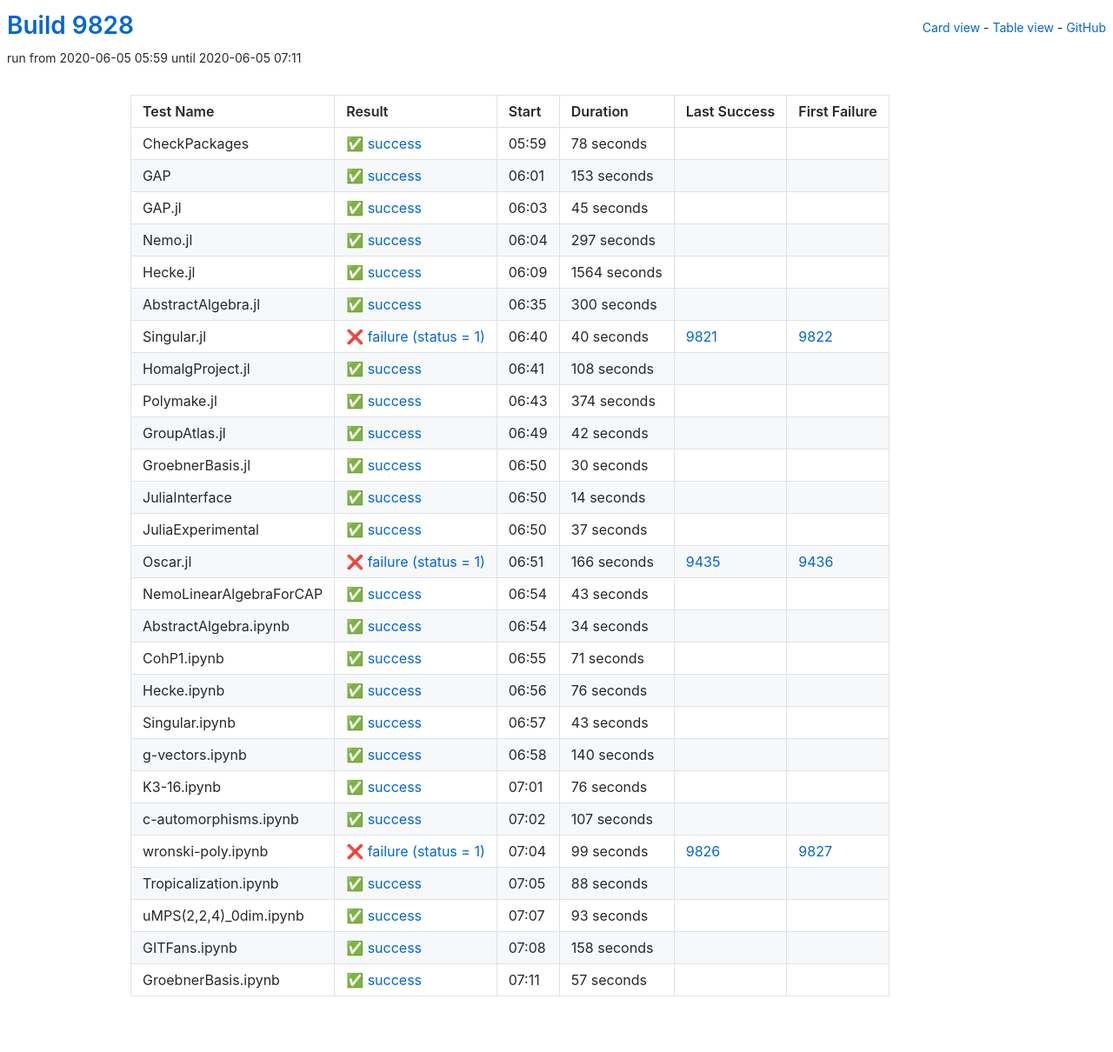
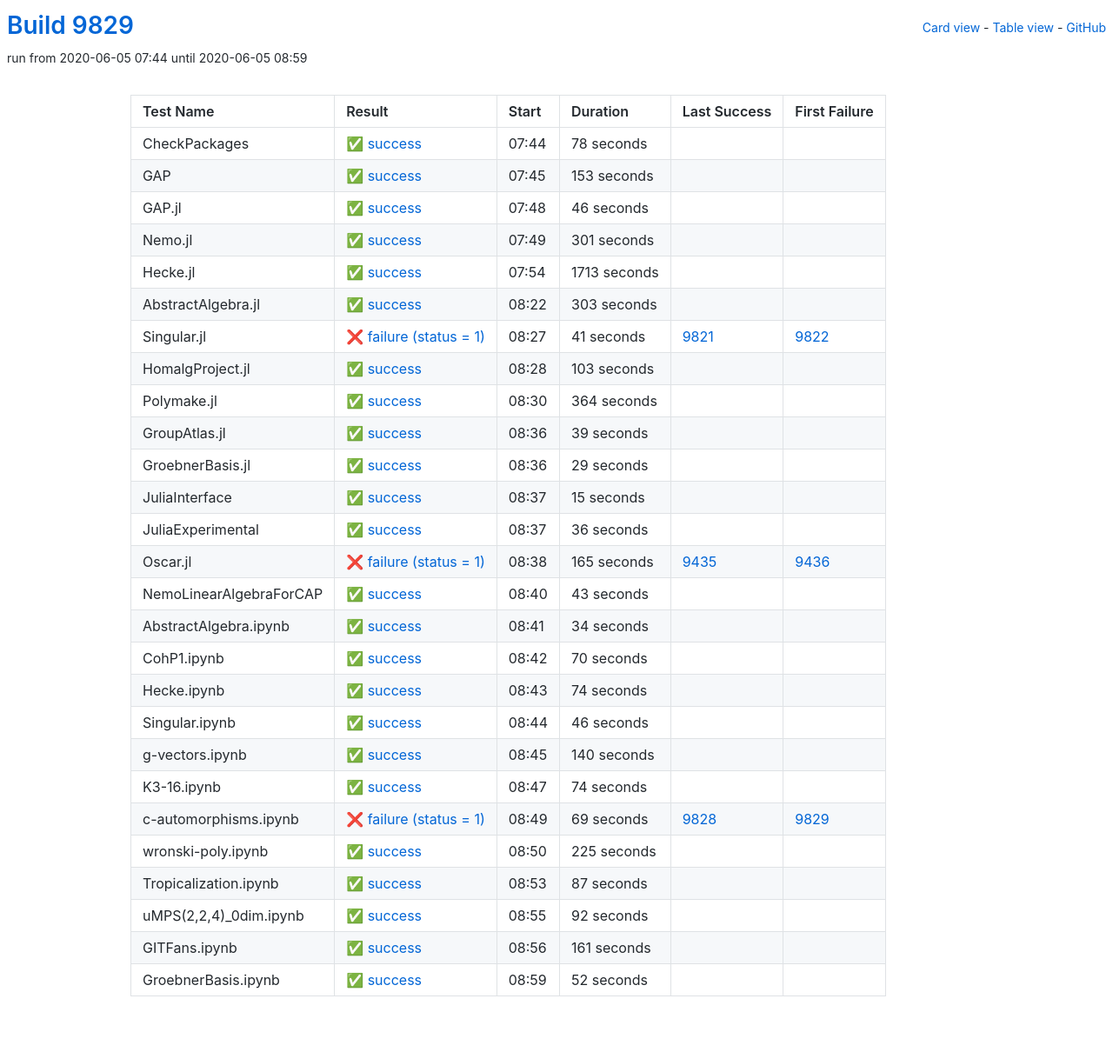
Before and after one commit to oscar-system/oscar-ci-status, a Jekyll site: the page built from table.html, in a window 1280 px wide. Shown: the whole page at 87% size. Built offline with Jekyll 4.4.1, drawn with Linux system fonts in a browser that asks for light colours.

Commit message:
Build 9829

```diff
--- a/_data/ci.yml
+++ b/_data/ci.yml
@@ -1,5 +1,5 @@
-build: 9828
-build_url: https://oscarci.mathematik.uni-kl.de/job/oscar/9828/
+build: 9829
+build_url: https://oscarci.mathematik.uni-kl.de/job/oscar/9829/
 job: oscar
 tests:
 - duration: 78
@@ -9,9 +9,9 @@
   id: checkpackages
   last_success: false
   last_success_url: null
-  log: https://oscarci.mathematik.uni-kl.de/job/oscar/9828/artifact/logs/build-9828/CheckPackages.log
+  log: https://oscarci.mathematik.uni-kl.de/job/oscar/9829/artifact/logs/build-9829/CheckPackages.log
   name: CheckPackages
-  start: 2020-06-05 05:59
+  start: 2020-06-05 07:44
   status: success
   success: true
 - duration: 153
@@ -21,153 +21,153 @@
   id: gap
   last_success: false
   last_success_url: null
-  log: https://oscarci.mathematik.uni-kl.de/job/oscar/9828/artifact/logs/build-9828/GAP.log
+  log: https://oscarci.mathematik.uni-kl.de/job/oscar/9829/artifact/logs/build-9829/GAP.log
   name: GAP
-  start: 2020-06-05 06:01
+  start: 2020-06-05 07:45
   status: success
   success: true
-- duration: 45
+- duration: 46
   exitcode: 0
   first_failure: false
   first_failure_url: null
   id: gap-jl
   last_success: false
   last_success_url: null
-  log: https://oscarci.mathematik.uni-kl.de/job/oscar/9828/artifact/logs/build-9828/GAP.jl.log
+  log: https://oscarci.mathematik.uni-kl.de/job/oscar/9829/artifact/logs/build-9829/GAP.jl.log
   name: GAP.jl
-  start: 2020-06-05 06:03
+  start: 2020-06-05 07:48
   status: success
   success: true
-- duration: 297
+- duration: 301
   exitcode: 0
   first_failure: false
   first_failure_url: null
   id: nemo-jl
   last_success: false
   last_success_url: null
-  log: https://oscarci.mathematik.uni-kl.de/job/oscar/9828/artifact/logs/build-9828/Nemo.jl.log
+  log: https://oscarci.mathematik.uni-kl.de/job/oscar/9829/artifact/logs/build-9829/Nemo.jl.log
   name: Nemo.jl
-  start: 2020-06-05 06:04
+  start: 2020-06-05 07:49
   status: success
   success: true
-- duration: 1564
+- duration: 1713
   exitcode: 0
   first_failure: false
   first_failure_url: null
   id: hecke-jl
   last_success: false
   last_success_url: null
-  log: https://oscarci.mathematik.uni-kl.de/job/oscar/9828/artifact/logs/build-9828/Hecke.jl.log
+  log: https://oscarci.mathematik.uni-kl.de/job/oscar/9829/artifact/logs/build-9829/Hecke.jl.log
   name: Hecke.jl
-  start: 2020-06-05 06:09
+  start: 2020-06-05 07:54
   status: success
   success: true
-- duration: 300
+- duration: 303
   exitcode: 0
   first_failure: false
   first_failure_url: null
   id: abstractalgebra-jl
   last_success: false
   last_success_url: null
-  log: https://oscarci.mathematik.uni-kl.de/job/oscar/9828/artifact/logs/build-9828/AbstractAlgebra.jl.log
+  log: https://oscarci.mathematik.uni-kl.de/job/oscar/9829/artifact/logs/build-9829/AbstractAlgebra.jl.log
   name: AbstractAlgebra.jl
-  start: 2020-06-05 06:35
+  start: 2020-06-05 08:22
   status: success
   success: true
-- duration: 40
+- duration: 41
   exitcode: 1
   first_failure: 9822
   first_failure_url: https://oscarci.mathematik.uni-kl.de/job/oscar/9822/
   id: singular-jl
   last_success: 9821
   last_success_url: https://oscarci.mathematik.uni-kl.de/job/oscar/9821/
-  log: https://oscarci.mathematik.uni-kl.de/job/oscar/9828/artifact/logs/build-9828/Singular.jl.log
+  log: https://oscarci.mathematik.uni-kl.de/job/oscar/9829/artifact/logs/build-9829/Singular.jl.log
   name: Singular.jl
-  start: 2020-06-05 06:40
+  start: 2020-06-05 08:27
   status: failure
   success: false
-- duration: 108
+- duration: 103
   exitcode: 0
   first_failure: false
   first_failure_url: null
   id: homalgproject-jl
   last_success: false
   last_success_url: null
-  log: https://oscarci.mathematik.uni-kl.de/job/oscar/9828/artifact/logs/build-9828/HomalgProject.jl.log
+  log: https://oscarci.mathematik.uni-kl.de/job/oscar/9829/artifact/logs/build-9829/HomalgProject.jl.log
   name: HomalgProject.jl
-  start: 2020-06-05 06:41
+  start: 2020-06-05 08:28
   status: success
   success: true
-- duration: 374
+- duration: 364
   exitcode: 0
   first_failure: false
   first_failure_url: null
   id: polymake-jl
   last_success: false
   last_success_url: null
-  log: https://oscarci.mathematik.uni-kl.de/job/oscar/9828/artifact/logs/build-9828/Polymake.jl.log
+  log: https://oscarci.mathematik.uni-kl.de/job/oscar/9829/artifact/logs/build-9829/Polymake.jl.log
   name: Polymake.jl
-  start: 2020-06-05 06:43
+  start: 2020-06-05 08:30
   status: success
   success: true
-- duration: 42
+- duration: 39
   exitcode: 0
   first_failure: false
   first_failure_url: null
   id: groupatlas-jl
   last_success: false
   last_success_url: null
-  log: https://oscarci.mathematik.uni-kl.de/job/oscar/9828/artifact/logs/build-9828/GroupAtlas.jl.log
+  log: https://oscarci.mathematik.uni-kl.de/job/oscar/9829/artifact/logs/build-9829/GroupAtlas.jl.log
   name: GroupAtlas.jl
-  start: 2020-06-05 06:49
+  start: 2020-06-05 08:36
   status: success
   success: true
-- duration: 30
+- duration: 29
   exitcode: 0
   first_failure: false
   first_failure_url: null
   id: groebnerbasis-jl
   last_success: false
   last_success_url: null
-  log: https://oscarci.mathematik.uni-kl.de/job/oscar/9828/artifact/logs/build-9828/GroebnerBasis.jl.log
+  log: https://oscarci.mathematik.uni-kl.de/job/oscar/9829/artifact/logs/build-9829/GroebnerBasis.jl.log
   name: GroebnerBasis.jl
-  start: 2020-06-05 06:50
+  start: 2020-06-05 08:36
   status: success
   success: true
-- duration: 14
+- duration: 15
   exitcode: 0
   first_failure: false
   first_failure_url: null
   id: juliainterface
   last_success: false
   last_success_url: null
-  log: https://oscarci.mathematik.uni-kl.de/job/oscar/9828/artifact/logs/build-9828/JuliaInterface.log
+  log: https://oscarci.mathematik.uni-kl.de/job/oscar/9829/artifact/logs/build-9829/JuliaInterface.log
   name: JuliaInterface
-  start: 2020-06-05 06:50
+  start: 2020-06-05 08:37
   status: success
   success: true
-- duration: 37
+- duration: 36
   exitcode: 0
   first_failure: false
   first_failure_url: null
   id: juliaexperimental
   last_success: false
   last_success_url: null
-  log: https://oscarci.mathematik.uni-kl.de/job/oscar/9828/artifact/logs/build-9828/JuliaExperimental.log
+  log: https://oscarci.mathematik.uni-kl.de/job/oscar/9829/artifact/logs/build-9829/JuliaExperimental.log
   name: JuliaExperimental
-  start: 2020-06-05 06:50
+  start: 2020-06-05 08:37
   status: success
   success: true
-- duration: 166
+- duration: 165
   exitcode: 1
   first_failure: 9436
   first_failure_url: https://oscarci.mathematik.uni-kl.de/job/oscar/9436/
   id: oscar-jl
   last_success: 9435
   last_success_url: https://oscarci.mathematik.uni-kl.de/job/oscar/9435/
-  log: https://oscarci.mathematik.uni-kl.de/job/oscar/9828/artifact/logs/build-9828/Oscar.jl.log
+  log: https://oscarci.mathematik.uni-kl.de/job/oscar/9829/artifact/logs/build-9829/Oscar.jl.log
   name: Oscar.jl
-  start: 2020-06-05 06:51
+  start: 2020-06-05 08:38
   status: failure
   success: false
 - duration: 43
@@ -177,9 +177,9 @@
   id: nemolinearalgebraforcap
   last_success: false
   last_success_url: null
-  log: https://oscarci.mathematik.uni-kl.de/job/oscar/9828/artifact/logs/build-9828/NemoLinearAlgebraForCAP.log
+  log: https://oscarci.mathematik.uni-kl.de/job/oscar/9829/artifact/logs/build-9829/NemoLinearAlgebraForCAP.log
   name: NemoLinearAlgebraForCAP
-  start: 2020-06-05 06:54
+  start: 2020-06-05 08:40
   status: success
   success: true
 - duration: 34
@@ -189,45 +189,45 @@
   id: abstractalgebra-ipynb
   last_success: false
   last_success_url: null
-  log: https://oscarci.mathematik.uni-kl.de/job/oscar/9828/artifact/logs/build-9828/AbstractAlgebra.ipynb.log
+  log: https://oscarci.mathematik.uni-kl.de/job/oscar/9829/artifact/logs/build-9829/AbstractAlgebra.ipynb.log
   name: AbstractAlgebra.ipynb
-  start: 2020-06-05 06:54
+  start: 2020-06-05 08:41
   status: success
   success: true
-- duration: 71
+- duration: 70
   exitcode: 0
   first_failure: false
   first_failure_url: null
   id: cohp1-ipynb
   last_success: false
   last_success_url: null
-  log: https://oscarci.mathematik.uni-kl.de/job/oscar/9828/artifact/logs/build-9828/CohP1.ipynb.log
+  log: https://oscarci.mathematik.uni-kl.de/job/oscar/9829/artifact/logs/build-9829/CohP1.ipynb.log
   name: CohP1.ipynb
-  start: 2020-06-05 06:55
+  start: 2020-06-05 08:42
   status: success
   success: true
-- duration: 76
+- duration: 74
   exitcode: 0
   first_failure: false
   first_failure_url: null
   id: hecke-ipynb
   last_success: false
   last_success_url: null
-  log: https://oscarci.mathematik.uni-kl.de/job/oscar/9828/artifact/logs/build-9828/Hecke.ipynb.log
+  log: https://oscarci.mathematik.uni-kl.de/job/oscar/9829/artifact/logs/build-9829/Hecke.ipynb.log
   name: Hecke.ipynb
-  start: 2020-06-05 06:56
+  start: 2020-06-05 08:43
   status: success
   success: true
-- duration: 43
+- duration: 46
   exitcode: 0
   first_failure: false
   first_failure_url: null
   id: singular-ipynb
   last_success: false
   last_success_url: null
-  log: https://oscarci.mathematik.uni-kl.de/job/oscar/9828/artifact/logs/build-9828/Singular.ipynb.log
+  log: https://oscarci.mathematik.uni-kl.de/job/oscar/9829/artifact/logs/build-9829/Singular.ipynb.log
   name: Singular.ipynb
-  start: 2020-06-05 06:57
+  start: 2020-06-05 08:44
   status: success
   success: true
 - duration: 140
@@ -237,92 +237,92 @@
   id: g-vectors-ipynb
   last_success: false
   last_success_url: null
-  log: https://oscarci.mathematik.uni-kl.de/job/oscar/9828/artifact/logs/build-9828/g-vectors.ipynb.log
+  log: https://oscarci.mathematik.uni-kl.de/job/oscar/9829/artifact/logs/build-9829/g-vectors.ipynb.log
   name: g-vectors.ipynb
-  start: 2020-06-05 06:58
+  start: 2020-06-05 08:45
   status: success
   success: true
-- duration: 76
+- duration: 74
   exitcode: 0
   first_failure: false
   first_failure_url: null
   id: k3-16-ipynb
   last_success: false
   last_success_url: null
-  log: https://oscarci.mathematik.uni-kl.de/job/oscar/9828/artifact/logs/build-9828/K3-16.ipynb.log
+  log: https://oscarci.mathematik.uni-kl.de/job/oscar/9829/artifact/logs/build-9829/K3-16.ipynb.log
   name: K3-16.ipynb
-  start: 2020-06-05 07:01
+  start: 2020-06-05 08:47
   status: success
   success: true
-- duration: 107
+- duration: 69
+  exitcode: 1
+  first_failure: 9829
+  first_failure_url: https://oscarci.mathematik.uni-kl.de/job/oscar/9829/
+  id: c-automorphisms-ipynb
+  last_success: 9828
+  last_success_url: https://oscarci.mathematik.uni-kl.de/job/oscar/9828/
+  log: https://oscarci.mathematik.uni-kl.de/job/oscar/9829/artifact/logs/build-9829/c-automorphisms.ipynb.log
+  name: c-automorphisms.ipynb
+  start: 2020-06-05 08:49
+  status: failure
+  success: false
+- duration: 225
   exitcode: 0
   first_failure: false
   first_failure_url: null
-  id: c-automorphisms-ipynb
+  id: wronski-poly-ipynb
   last_success: false
   last_success_url: null
-  log: https://oscarci.mathematik.uni-kl.de/job/oscar/9828/artifact/logs/build-9828/c-automorphisms.ipynb.log
-  name: c-automorphisms.ipynb
-  start: 2020-06-05 07:02
+  log: https://oscarci.mathematik.uni-kl.de/job/oscar/9829/artifact/logs/build-9829/wronski-poly.ipynb.log
+  name: wronski-poly.ipynb
+  start: 2020-06-05 08:50
   status: success
   success: true
-- duration: 99
-  exitcode: 1
-  first_failure: 9827
-  first_failure_url: https://oscarci.mathematik.uni-kl.de/job/oscar/9827/
-  id: wronski-poly-ipynb
-  last_success: 9826
-  last_success_url: https://oscarci.mathematik.uni-kl.de/job/oscar/9826/
-  log: https://oscarci.mathematik.uni-kl.de/job/oscar/9828/artifact/logs/build-9828/wronski-poly.ipynb.log
-  name: wronski-poly.ipynb
-  start: 2020-06-05 07:04
-  status: failure
-  success: false
-- duration: 88
+- duration: 87
   exitcode: 0
   first_failure: false
   first_failure_url: null
   id: tropicalization-ipynb
   last_success: false
   last_success_url: null
-  log: https://oscarci.mathematik.uni-kl.de/job/oscar/9828/artifact/logs/build-9828/Tropicalization.ipynb.log
+  log: https://oscarci.mathematik.uni-kl.de/job/oscar/9829/artifact/logs/build-9829/Tropicalization.ipynb.log
   name: Tropicalization.ipynb
-  start: 2020-06-05 07:05
+  start: 2020-06-05 08:53
   status: success
   success: true
-- duration: 93
+- duration: 92
   exitcode: 0
   first_failure: false
   first_failure_url: null
   id: umps-2-2-4-0dim-ipynb
   last_success: false
   last_success_url: null
-  log: https://oscarci.mathematik.uni-kl.de/job/oscar/9828/artifact/logs/build-9828/uMPS-2-2-4-_0dim.ipynb.log
+  log: https://oscarci.mathematik.uni-kl.de/job/oscar/9829/artifact/logs/build-9829/uMPS-2-2-4-_0dim.ipynb.log
   name: uMPS(2,2,4)_0dim.ipynb
-  start: 2020-06-05 07:07
+  start: 2020-06-05 08:55
   status: success
   success: true
-- duration: 158
+- duration: 161
   exitcode: 0
   first_failure: false
   first_failure_url: null
   id: gitfans-ipynb
   last_success: false
   last_success_url: null
-  log: https://oscarci.mathematik.uni-kl.de/job/oscar/9828/artifact/logs/build-9828/GITFans.ipynb.log
+  log: https://oscarci.mathematik.uni-kl.de/job/oscar/9829/artifact/logs/build-9829/GITFans.ipynb.log
   name: GITFans.ipynb
-  start: 2020-06-05 07:08
+  start: 2020-06-05 08:56
   status: success
   success: true
-- duration: 57
+- duration: 52
   exitcode: 0
   first_failure: false
   first_failure_url: null
   id: groebnerbasis-ipynb
   last_success: false
   last_success_url: null
-  log: https://oscarci.mathematik.uni-kl.de/job/oscar/9828/artifact/logs/build-9828/GroebnerBasis.ipynb.log
+  log: https://oscarci.mathematik.uni-kl.de/job/oscar/9829/artifact/logs/build-9829/GroebnerBasis.ipynb.log
   name: GroebnerBasis.ipynb
-  start: 2020-06-05 07:11
+  start: 2020-06-05 08:59
   status: success
   success: true
```
Also changed, not shown: README.md.
